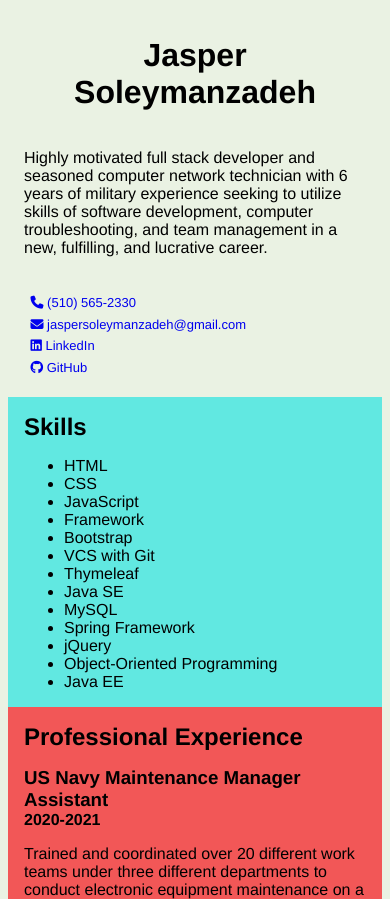
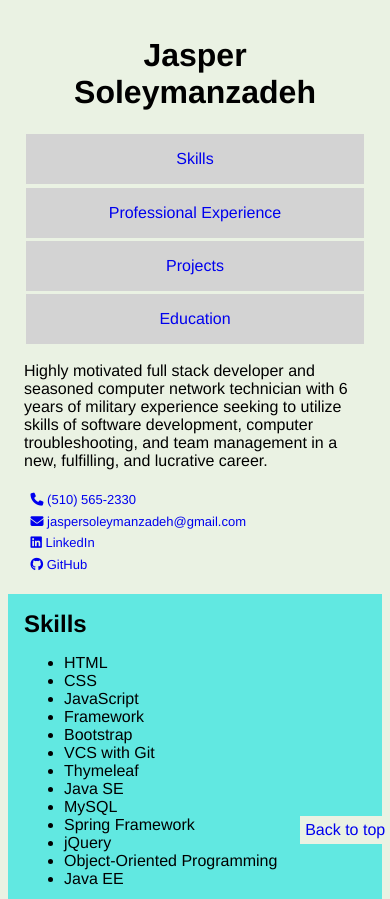
Before and after one commit to jsoleymanzadeh/online-resume, a plain HTML site: page index.html in a window 390 px wide. Shown: the top 899 px of the page. Drawn offline with Linux system fonts and the light colour scheme.

Commit message:
add table of contents to mobile view

```diff
--- a/css/main.css
+++ b/css/main.css
@@ -53,13 +53,29 @@ a {
         margin: 1em 0 0 0;
     }
 
-    #summary {
-        margin: 0 0 1em 0;
+    #toc {
+        display: flex;
+        flex-direction: column;
+    }
+
+    #toc a {
+        background-color: lightgray;
+        margin: 0.1em;
+        padding: 1em;
+        text-align: center;
     }
 
     #contact div {
         font-size: small;
         margin: 0.5em;
+    }
+
+    #btt {
+        padding: 0.3em;
+        position: fixed;
+        bottom: 0;
+        right: 0;
+        background-color: #eaf2e3;
     }
 
     main {
@@ -111,14 +127,26 @@ a {
         align-items: center;
     }
 
-    #summary {
-        margin: 1em;
+    #toc {
+        display: none;
+    }
+
+    #summary p {
+        margin: 0 0 1em 0;
     }
 
     #contact {
         width: 100%;
         display: flex;
         justify-content: space-evenly;
+    }
+
+    #contact div {
+        margin: 0;
+    }
+
+    #btt {
+        display: none;
     }
 
     main {
--- a/index.html
+++ b/index.html
@@ -11,6 +11,12 @@
 <body>
 	<header>
 		<h1>Jasper Soleymanzadeh</h1>
+		<nav id="toc">
+			<a href="#skills"><div>Skills</div></a>
+			<a href="#experience"><div>Professional Experience</div></a>
+			<a href="#projects"><div>Projects</div></a>
+			<a href="#education"><div>Education</div></a>
+		</nav>
 		<section id="summary">
 			<p>Highly motivated full stack developer and seasoned computer network technician with 6 years of military
 				experience seeking to utilize skills of software development, computer troubleshooting, and team
@@ -23,6 +29,7 @@
 			<div><a href="https://www.linkedin.com/in/jsoleymanzadeh"><i class="fab fa-linkedin"></i> LinkedIn</a></div>
 			<div><a href="https://github.com/jsoleymanzadeh"><i class="fab fa-github"></i> GitHub</a></div>
 		</section>
+		<a id="btt" href="#top"><div>Back to top</div></a>
 	</header>
 	<main>
 		<section id="left_column">
```
